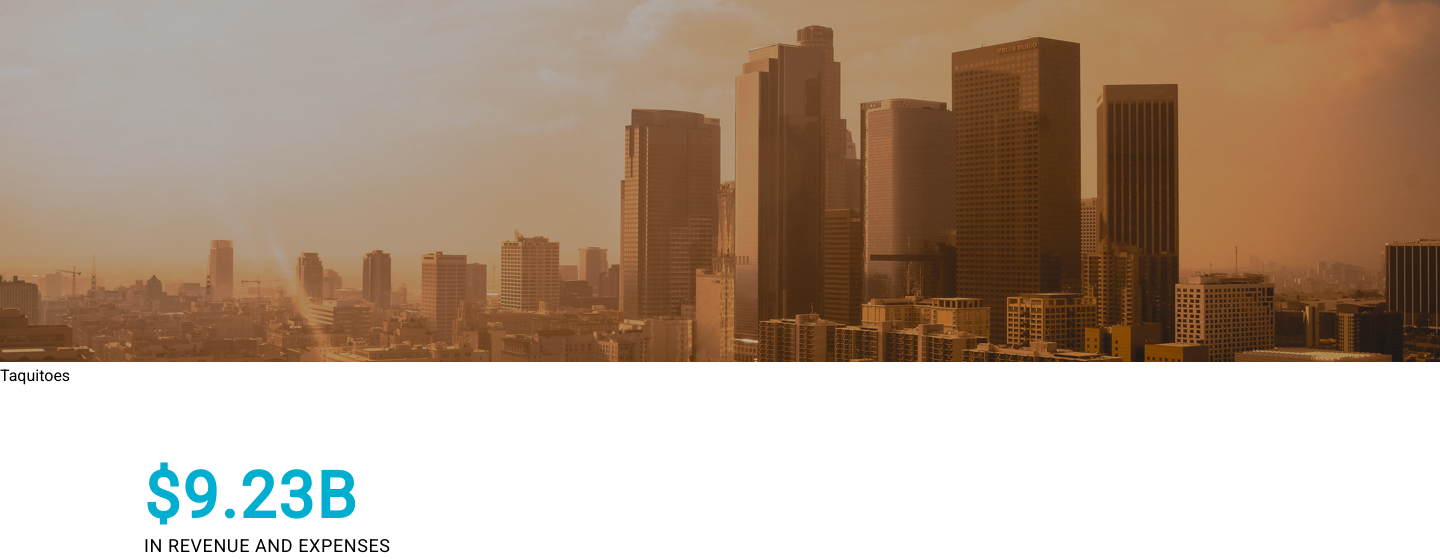
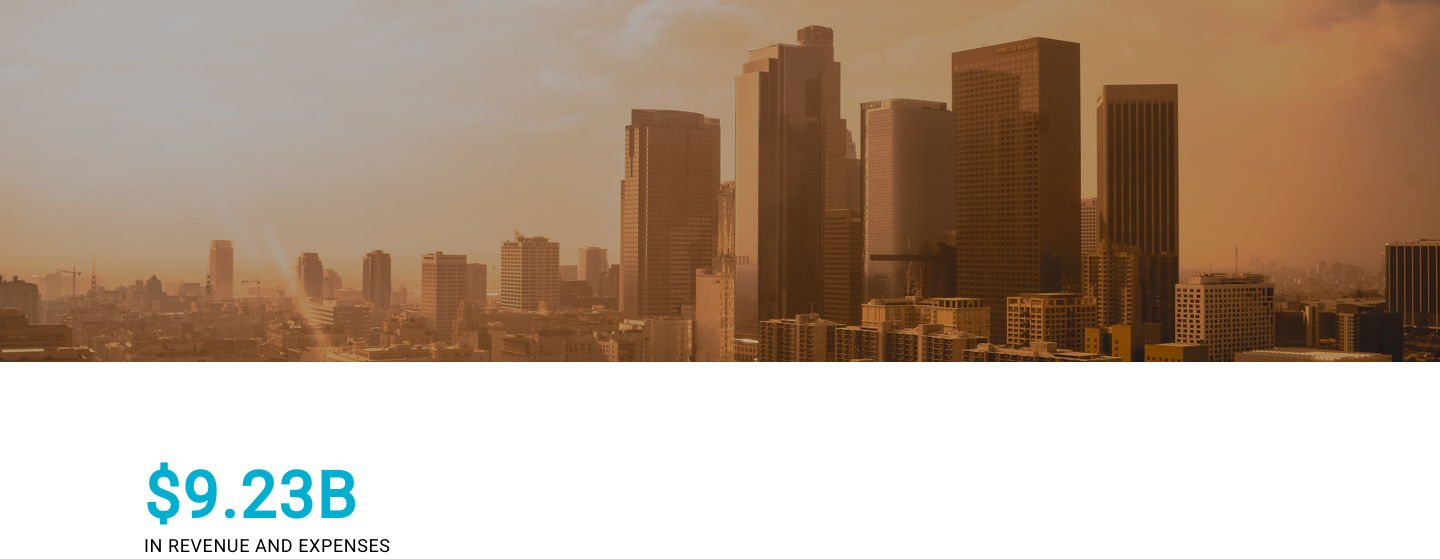
Before and after one commit to jhtimmins/los-angeles-open-data, a Flask app: page / in a window 1440 px wide. Shown: the part 86-645 px from the top of the page. Run offline with Flask 2, Linux system fonts and the light colour scheme.

Commit message:
Remove test value.

```diff
--- a/templates/home.html
+++ b/templates/home.html
@@ -18,7 +18,7 @@
 	</div>
 	<div class="image">
 		<img src="/static/images/la-small.jpg" alt="" />
-		<div class="text-over-image">Taquitoes</div>
+		<div class="text-over-image"></div>
 	</div>
 	<div class="main body-text">
 		<div class="home-total home-total-citywide">
```
